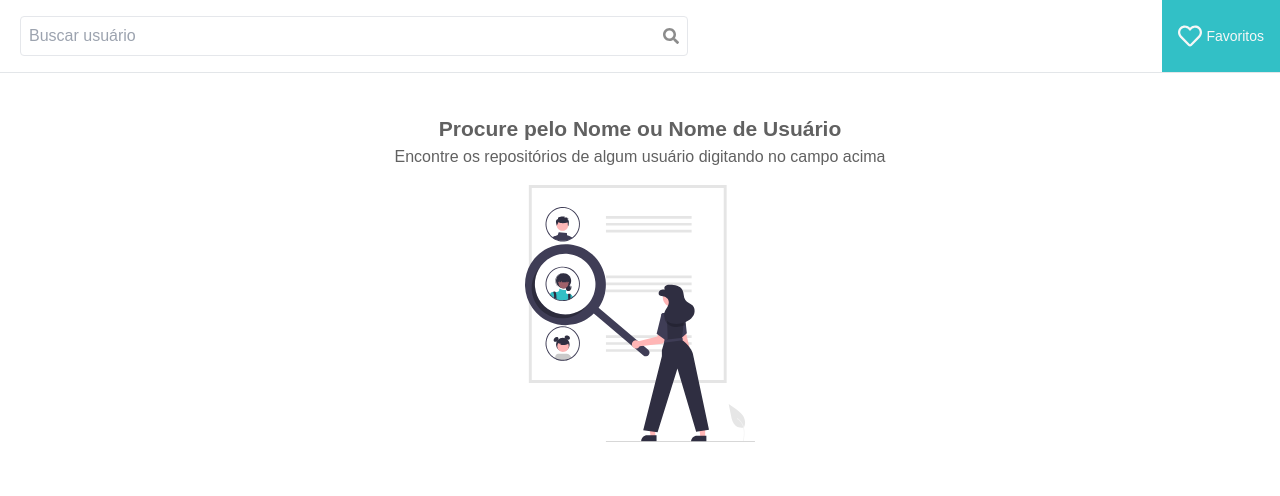
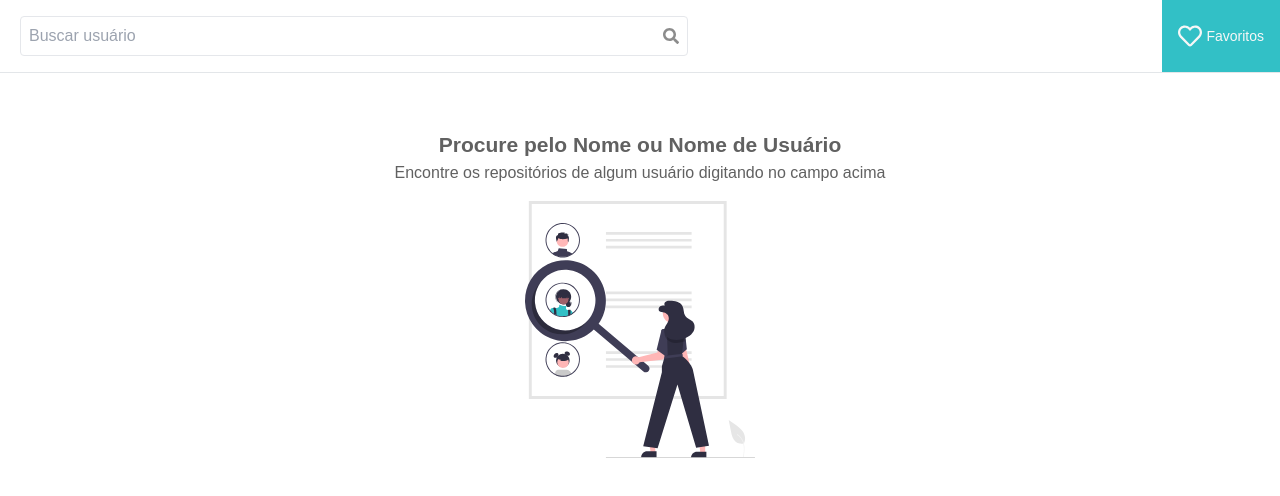
Before and after one commit to anapfern/GitHub-Repos, a React (Vite) app: page / in a window 1280 px wide. Shown: the top 496 px of the page. Built offline with nearby package versions, Linux system fonts and the light colour scheme.

Commit message:
style: update styles in Instructions

```diff
--- a/src/components/Instructions.tsx
+++ b/src/components/Instructions.tsx
@@ -1,7 +1,7 @@
 import instructionsImage from '../assets/undraw_people_search.svg'
 
 export default function Instructions() {
-  return <div className="text-greyNeutral mt-10 flex flex-col items-center">
+  return <div className="text-greyNeutral mt-10 flex flex-col items-center p-4">
     <h1>Procure pelo Nome ou Nome de Usuário</h1>
     <h5>Encontre os repositórios de algum usuário digitando no campo acima</h5>
     <img src={instructionsImage} alt="search people image" className='mt-4 hidden md:flex'/>
```
